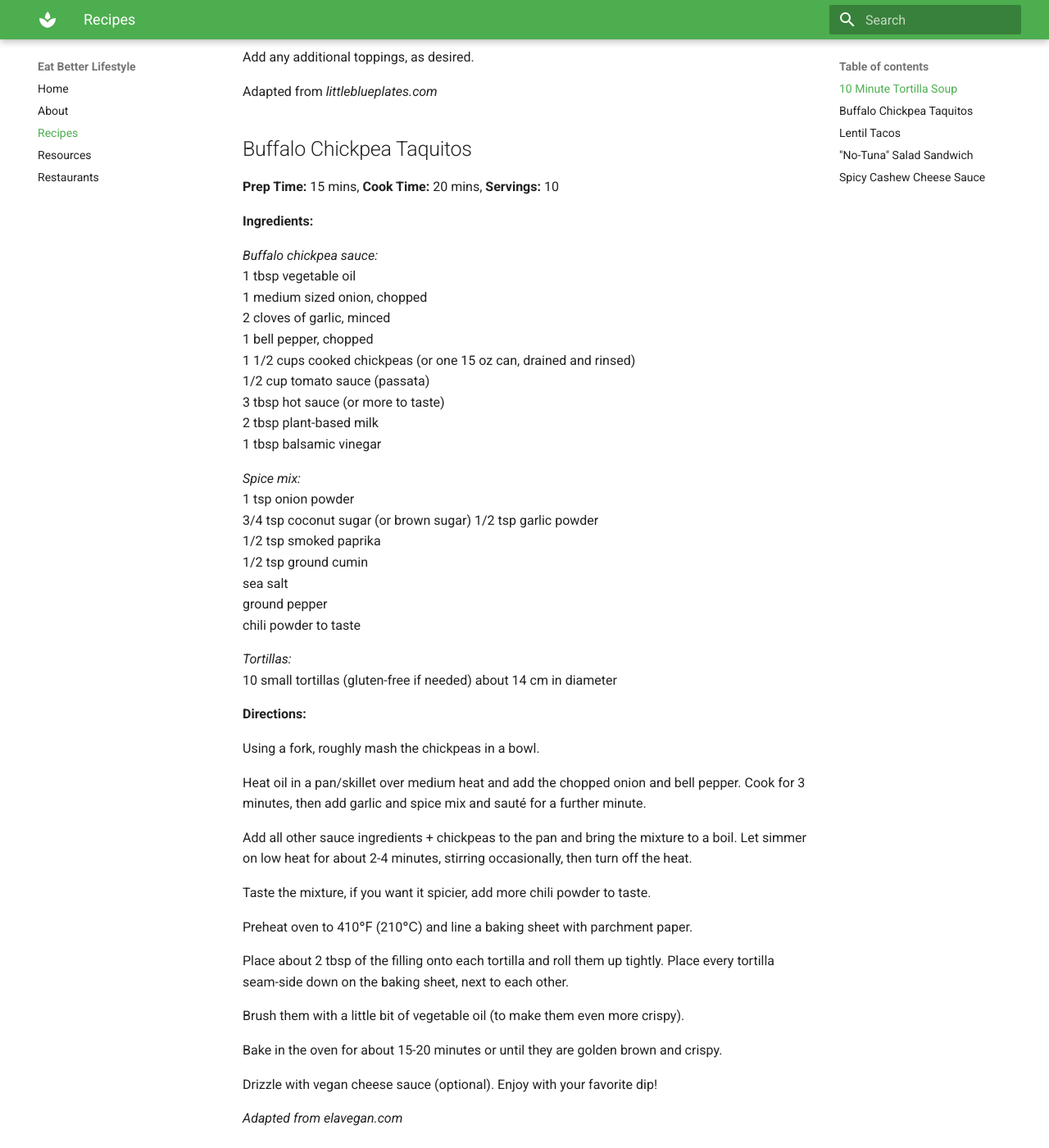
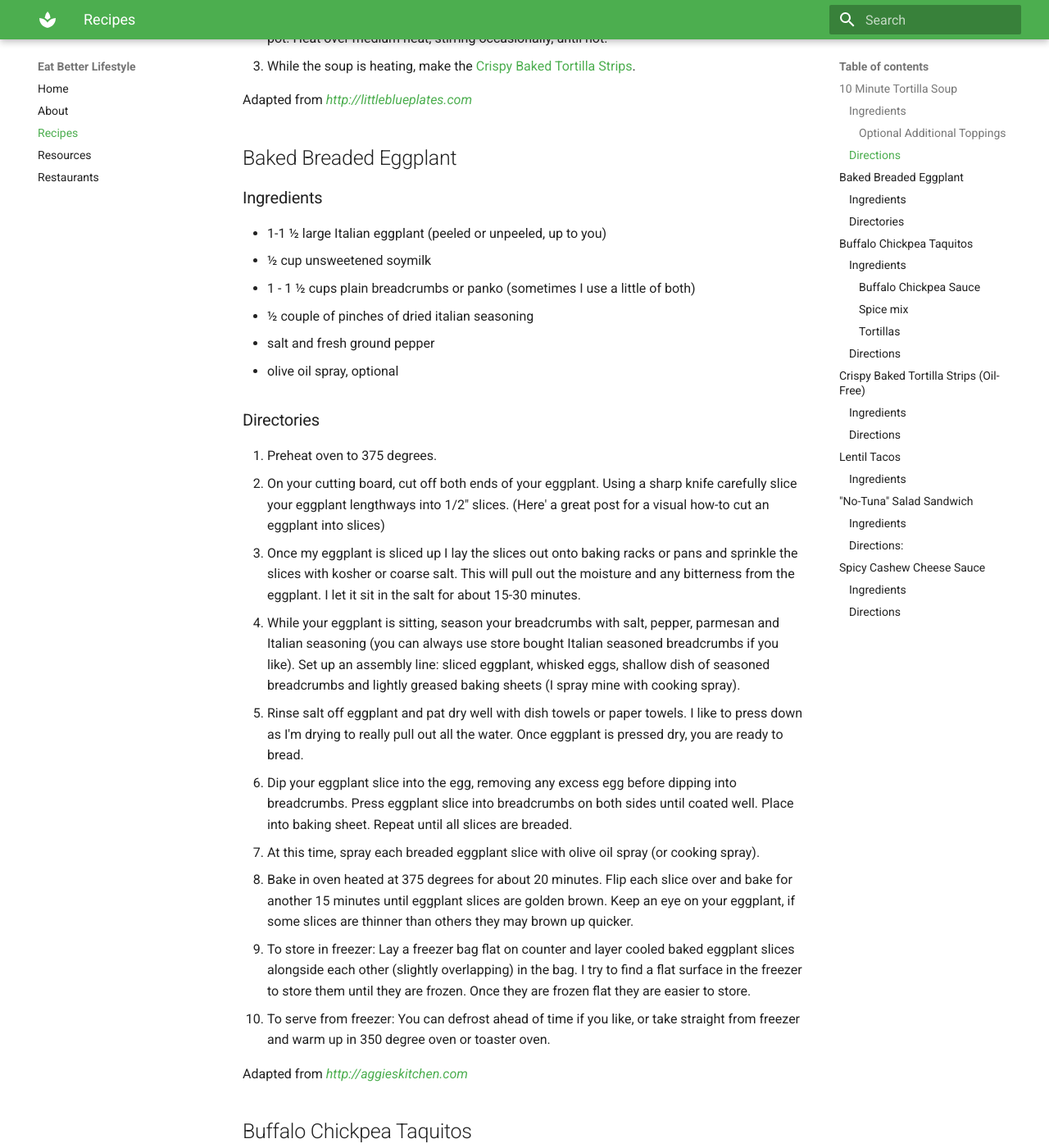
Before and after one commit to adamscharf/eatbetterlifestyle, an MkDocs documentation site: the page built from docs/recipes.md, in a window 1280 px wide and 1400 px high, scrolled down 1050 px. Shown: the whole window at 82% size. Built offline with MkDocs 1.6.1 and Material for MkDocs 9.7.7, drawn with Linux system fonts in a browser that asks for light colours; old or Windows-style settings are respelled for this version of MkDocs; some of the changed text lies outside the part shown.

Commit message:
Improve styuling, add more recipes

```diff
--- a/docs/recipes.md
+++ b/docs/recipes.md
@@ -4,118 +4,156 @@
 
 **Cook Time:** 10 minutes, **Servings:** 4
 
-**Ingredients:**
+### Ingredients
 
-1 15 oz. can pinto beans (drained and rinsed)
-1 15 oz. can black beans (drained and rinsed)
-1 15 oz. can sweet corn (or 1 cup frozen corn)
-1 14 oz. can petite diced, fire roasted tomatoes
-1 15 oz. can low sodium vegetable broth
-1 10 oz. bottle mild green taco sauce. (or 1 7 oz. can mild green salsa.)
-1 cup water
-2 Tablespoons (or 1/2 package) taco seasoning mix
-3/4 teaspoon ground cumin
-1 recipe Crispy Baked Tortilla Strips (Oil-Free) 4 cups cooked white or brown rice (optional)
+- 1 15 oz. can pinto beans (drained and rinsed)
+- 1 15 oz. can black beans (drained and rinsed)
+- 1 15 oz. can sweet corn (or 1 cup frozen corn)
+- 1 14 oz. can petite diced, fire roasted tomatoes
+- 1 15 oz. can low sodium vegetable broth
+- 1 10 oz. bottle mild green taco sauce. (or 1 7 oz. can mild green salsa.)
+- 1 cup water
+- 2 Tablespoons (or 1/2 package) taco seasoning mix
+- 3/4 teaspoon ground cumin
+- 1 recipe [Crispy Baked Tortilla Strips (Oil-Free)](crispy-baked-tortilla-strips-oil-free)
+- 4 cups cooked white or brown rice (optional)
 
-_Optional Additional Toppings:_
-Sliced green onion
-Chopped cilantro
-Diced avocado
-Sliced black olives
-Fresh lime wedges
-Cashew Sour Cream
+#### Optional Additional Toppings
 
-**Directions**
+- Sliced green onion
+- Chopped cilantro
+- Diced avocado
+- Sliced black olives
+- Fresh lime wedges
+- Cashew Sour Cream
+
+### Directions
 
 1. Drain and rinse the beans and corn.
 2. Combine the beans, corn, tomatoes, broth, salsa and seasonings in a medium sized cooking pot. Heat over medium heat, stirring occasionally, until hot.
-3. While the soup is heating, make the Crispy Baked Tortilla Strips.
+3. While the soup is heating, make the [Crispy Baked Tortilla Strips](crispy-baked-tortilla-strips-oil-free).
 
-**Serving Suggestion:**
+Adapted from _<http://littleblueplates.com>_
 
-Place a scoop of cooked rice in the center of each soup bowl. Ladle hot soup over the rice. Top with 2 Tablespoons Crispy Baked Tortilla Strips. Serve immediately.
+## Baked Breaded Eggplant
 
-**Optional:**
+### Ingredients
 
-Add any additional toppings, as desired.
+- 1-1 ½ large Italian eggplant (peeled or unpeeled, up to you)
+- ½ cup unsweetened soymilk
+- 1 - 1 ½ cups plain breadcrumbs or panko (sometimes I use a little of both)
+- ½ couple of pinches of dried italian seasoning
+- salt and fresh ground pepper
+- olive oil spray, optional
 
-Adapted from _littleblueplates.com_
+### Directories
 
+1. Preheat oven to 375 degrees.
+1. On your cutting board, cut off both ends of your eggplant. Using a sharp knife carefully slice your eggplant lengthways into 1/2" slices. (Here' a great post for a visual how-to cut an eggplant into slices)
+1. Once my eggplant is sliced up I lay the slices out onto baking racks or pans and sprinkle the slices with kosher or coarse salt. This will pull out the moisture and any bitterness from the eggplant. I let it sit in the salt for about 15-30 minutes.
+1. While your eggplant is sitting, season your breadcrumbs with salt, pepper, parmesan and Italian seasoning (you can always use store bought Italian seasoned breadcrumbs if you like). Set up an assembly line: sliced eggplant, whisked eggs, shallow dish of seasoned breadcrumbs and lightly greased baking sheets (I spray mine with cooking spray).
+1. Rinse salt off eggplant and pat dry well with dish towels or paper towels. I like to press down as I'm drying to really pull out all the water. Once eggplant is pressed dry, you are ready to bread.
+1. Dip your eggplant slice into the egg, removing any excess egg before dipping into breadcrumbs. Press eggplant slice into breadcrumbs on both sides until coated well. Place into baking sheet. Repeat until all slices are breaded.
+1. At this time, spray each breaded eggplant slice with olive oil spray (or cooking spray).
+1. Bake in oven heated at 375 degrees for about 20 minutes. Flip each slice over and bake for another 15 minutes until eggplant slices are golden brown. Keep an eye on your eggplant, if some slices are thinner than others they may brown up quicker.
+1. To store in freezer: Lay a freezer bag flat on counter and layer cooled baked eggplant slices alongside each other (slightly overlapping) in the bag. I try to find a flat surface in the freezer to store them until they are frozen. Once they are frozen flat they are easier to store.
+1. To serve from freezer: You can defrost ahead of time if you like, or take straight from freezer and warm up in 350 degree oven or toaster oven.
+
+Adapted from _<http://aggieskitchen.com>_
 
 ## Buffalo Chickpea Taquitos
 
 **Prep Time:** 15 mins, **Cook Time:** 20 mins, **Servings:** 10
 
-**Ingredients:**
+### Ingredients
 
-_Buffalo chickpea sauce:_
-1 tbsp vegetable oil
-1 medium sized onion, chopped
-2 cloves of garlic, minced
-1 bell pepper, chopped
-1 1/2 cups cooked chickpeas (or one 15 oz can, drained and rinsed)
-1/2 cup tomato sauce (passata)
-3 tbsp hot sauce (or more to taste)
-2 tbsp plant-based milk
-1 tbsp balsamic vinegar
+#### Buffalo Chickpea Sauce
 
-_Spice mix:_
-1 tsp onion powder
-3/4 tsp coconut sugar (or brown sugar) 1/2 tsp garlic powder
-1/2 tsp smoked paprika
-1/2 tsp ground cumin
-sea salt
-ground pepper
-chili powder to taste
+- 1 tbsp vegetable oil
+- 1 medium sized onion, chopped
+- 2 cloves of garlic, minced
+- 1 bell pepper, chopped
+- 1 1/2 cups cooked chickpeas (or one 15 oz can, drained and rinsed)
+- 1/2 cup tomato sauce (passata)
+- 3 tbsp hot sauce (or more to taste)
+- 2 tbsp plant-based milk
+- 1 tbsp balsamic vinegar
 
-_Tortillas:_
-10 small tortillas (gluten-free if needed) about 14 cm in diameter
+#### Spice mix
 
-**Directions:**
+- 1 tsp onion powder
+- 3/4 tsp coconut sugar (or brown sugar) 1/2 tsp garlic powder
+- 1/2 tsp smoked paprika
+- 1/2 tsp ground cumin
+- sea salt
+- Ground pepper
+- Chili powder to taste
 
-Using a fork, roughly mash the chickpeas in a bowl.
+#### Tortillas
 
-Heat oil in a pan/skillet over medium heat and add the chopped onion and bell pepper. Cook for 3 minutes, then add garlic and spice mix and sauté for a further minute.
+- 10 small tortillas (gluten-free if needed) about 14 cm in diameter
 
-Add all other sauce ingredients + chickpeas to the pan and bring the mixture to a boil. Let simmer on low heat for about 2-4 minutes, stirring occasionally, then turn off the heat.
+### Directions
 
-Taste the mixture, if you want it spicier, add more chili powder to taste.
+1. Using a fork, roughly mash the chickpeas in a bowl.
+1. Heat oil in a pan/skillet over medium heat and add the chopped onion and bell pepper. Cook for 3 minutes, then add garlic and spice mix and sauté for a further minute.
+1. Add all other sauce ingredients + chickpeas to the pan and bring the mixture to a boil. Let simmer on low heat for about 2-4 minutes, stirring occasionally, then turn off the heat.
+1. Taste the mixture, if you want it spicier, add more chili powder to taste.
+1. Preheat oven to 410℉ (210℃) and line a baking sheet with parchment paper.
+1. Place about 2 tbsp of the filling onto each tortilla and roll them up tightly.
+1. Place every tortilla seam-side down on the baking sheet, next to each other.
+1. Brush them with a little bit of vegetable oil (to make them even more crispy).
+1. Bake in the oven for about 15-20 minutes or until they are golden brown and crispy.
+1. Drizzle with vegan cheese sauce (optional). Enjoy with your favorite dip!
 
-Preheat oven to 410℉ (210℃) and line a baking sheet with parchment paper.
+_Adapted from <http://elavegan.com>_
 
-Place about 2 tbsp of the filling onto each tortilla and roll them up tightly. Place every tortilla seam-side down on the baking sheet, next to each other.
 
-Brush them with a little bit of vegetable oil (to make them even more crispy).
+## Crispy Baked Tortilla Strips (Oil-Free)
 
-Bake in the oven for about 15-20 minutes or until they are golden brown and crispy.
+**Cook Time:** 20 min, **Servings:** 5
 
-Drizzle with vegan cheese sauce (optional). Enjoy with your favorite dip!
+### Ingredients
 
-_Adapted from elavegan.com_
+- 6 corn tortillas
+- Sea salt (optional)
+- Water in a misting spray bottle
+- Parchment paper
+
+### Directions
+
+1. Preheat oven to 350º. Prepare 2 large baking sheets with a lining of parchment paper on the bottom.
+2. Spray a corn tortilla with a little water using a misting spray bottle. (The water makes the salt stick to the tortilla.) Sprinkle tortilla lightly with salt. (optional) Repeat with the other two tortillas. Stack the 3 salted tortillas on top of each other and cut into thin, 1/8 inch strips, using a pizza cutter.
+3. Place tortilla strips on a parchment paper lined baking sheet. (Parchment paper is the key to getting these no-oil strips perfectly crispy, and to keep them from sticking to the pan without using oil.) Bake in a pre-heated oven at 350 degrees for 7-9 minutes, or until the strips are just starting to brown lightly on the ends. (Watch closely so they don’t over brown)
+4. Remove strips from the oven and place baking sheet on a cooling rack.(Strips will still be slightly slightly pliable, but will continue to crisp further as they cool.)
+5. Serve strips immediately on top of a taco salad, burrito bowl, or bowl of chili, etc., or transfer cooled strips to an airtight container for storage. (Strips should stay fresh for one to two weeks, if kept airtight.)
+
+Adapted from <http://littleblueplates.com>_
+
 
 ## Lentil Tacos
 
-**Servings:** 4
+**Prep:** 15 min, **Cook:** 30 min, **Total:** 45 min, **Servings:** 4
 
-**Ingredients:**
+### Ingredients
 
-2 cups water
-2 cups low-sodium vegetable broth
-2 cups red lentils
-2 teaspoons chili powder
-2 teaspoons ground cumin
-2 teaspoons garlic powder
-1 ½ teaspoons ground coriander
-1 teaspoon onion powder
-½ teaspoon smoked paprika
-3 tablespoons liquid aminos (or tamari)
-2 tablespoons lime juice
-Salt and black pepper to taste
-12 corn tortillas
-Shredded cabbage or other chopped greens
-Guacamole or avocado, optional
-Salsa, optional
-[Spicy Cashew Cheese Sauce](#spicy-cashew-cheese-sauce), optional
+- 2 cups water
+- 2 cups low-sodium vegetable broth
+- 2 cups red lentils
+- 2 teaspoons chili powder
+- 2 teaspoons ground cumin
+- 2 teaspoons garlic powder
+- 1 ½ teaspoons ground coriander
+- 1 teaspoon onion powder
+- ½ teaspoon smoked paprika
+- 3 tablespoons liquid aminos (or tamari)
+- 2 tablespoons lime juice
+- Salt and black pepper to taste
+- 12 corn tortillas
+- Shredded cabbage or other chopped greens
+- Guacamole or avocado, optional
+- Salsa, optional
+- [Spicy Cashew Cheese Sauce](#spicy-cashew-cheese-sauce), optional
 
 **Directions:**
 
@@ -125,50 +163,50 @@ Salsa, optional
 
 Adapted from _But My Family Would Never Eat Vegan!_
 
+
 ## "No-Tuna" Salad Sandwich
 
 **Prep Time:** 10 min, **Cook Time:** 0 min, **Total Time:** 10 min, **Servings:** 4
 
-**Ingredients:**
-1 15.5oz can chickpeas 3 tbsp tahini
-2 tsp Dijon mustard
-1 tbsp maple syrup
-1⁄4 cup red onions 1⁄4 celery
-1⁄4 cup pickles
-1 tsp capers
-Sea salt (to taste)
-Black pepper (to taste)
-1 tbsp roasted & unsalted sunflower seeds
-8 slices whole wheat bread
+### Ingredients
 
-**Directions:**
+- 1 15.5oz can chickpeas 3 tbsp tahini
+- 2 tsp Dijon mustard
+- 1 tbsp maple syrup
+- 1⁄4 cup red onions 1⁄4 celery
+- 1⁄4 cup pickles
+- 1 tsp capers
+- Sea salt (to taste)
+- Black pepper (to taste)
+- 1 tbsp roasted & unsalted sunflower seeds
+- 8 slices whole wheat bread
 
-Place the chickpeas in a mixing bowl and mash with a fork, leaving only a few beans whole.
+### Directions:
 
-Add tahini, mustard, maple syrup, red onion, celery, pickle, capers, salt and pepper, and sunflower seeds (if using) to mixing bowl. Mix to incorporate. Taste & adjust seasonings as needed.
-
-Toast bread if desired, and prepare any other desired sandwich toppings (such as lettuce, tomato, and onion).
-
-Scoop a healthy amount of the chickpea mixture (about 1⁄2 cup) onto one slice of bread, add desired toppings and top with second slice of bread. Repeat for additional sandwiches.
+1. Place the chickpeas in a mixing bowl and mash with a fork, leaving only a few beans whole.
+1. Add tahini, mustard, maple syrup, red onion, celery, pickle, capers, salt and pepper, and sunflower seeds (if using) to mixing bowl. Mix to incorporate. Taste & adjust seasonings as needed.
+1. Toast bread if desired, and prepare any other desired sandwich toppings (such as lettuce, tomato, and onion).
+1. Scoop a healthy amount of the chickpea mixture (about 1⁄2 cup) onto one slice of bread, add desired toppings and top with second slice of bread. Repeat for additional sandwiches.
 
 Adapted from the _Forks Over Knives App_
+
 
 ## Spicy Cashew Cheese Sauce
 
 **Servings:** ¾ cup
 
-**Ingredients:**
+### Ingredients
 
-½ cup raw cashews, soaked at least 30 minutes (overnight if possible), drained, water reserved
-5 tablespoons reserved soaking water
-2 tablespoons lemon juice
-2 tablespoons nutritional yeast
-½ teaspoon white or brown soy miso (or chickpea miso)
-½ teaspoon onion powder
-1 teaspoon garlic powder
-1 teaspoon (or less) crushed red pepper
+- ½ cup raw cashews, soaked at least 30 minutes (overnight if possible), drained, water reserved
+- 5 tablespoons reserved soaking water
+- 2 tablespoons lemon juice
+- 2 tablespoons nutritional yeast
+- ½ teaspoon white or brown soy miso (or chickpea miso)
+- ½ teaspoon onion powder
+- 1 teaspoon garlic powder
+- 1 teaspoon (or less) crushed red pepper
 
-**Directions:**
+### Directions
 
 1. Combine all ingredients in a blender or food processor and blend until creamy. Add additional water to achieve the consistency you desire.
 2. This can be stored for up to 1 week in the refrigerator. Leftover sauce makes a great dip for tortilla chips.
```
